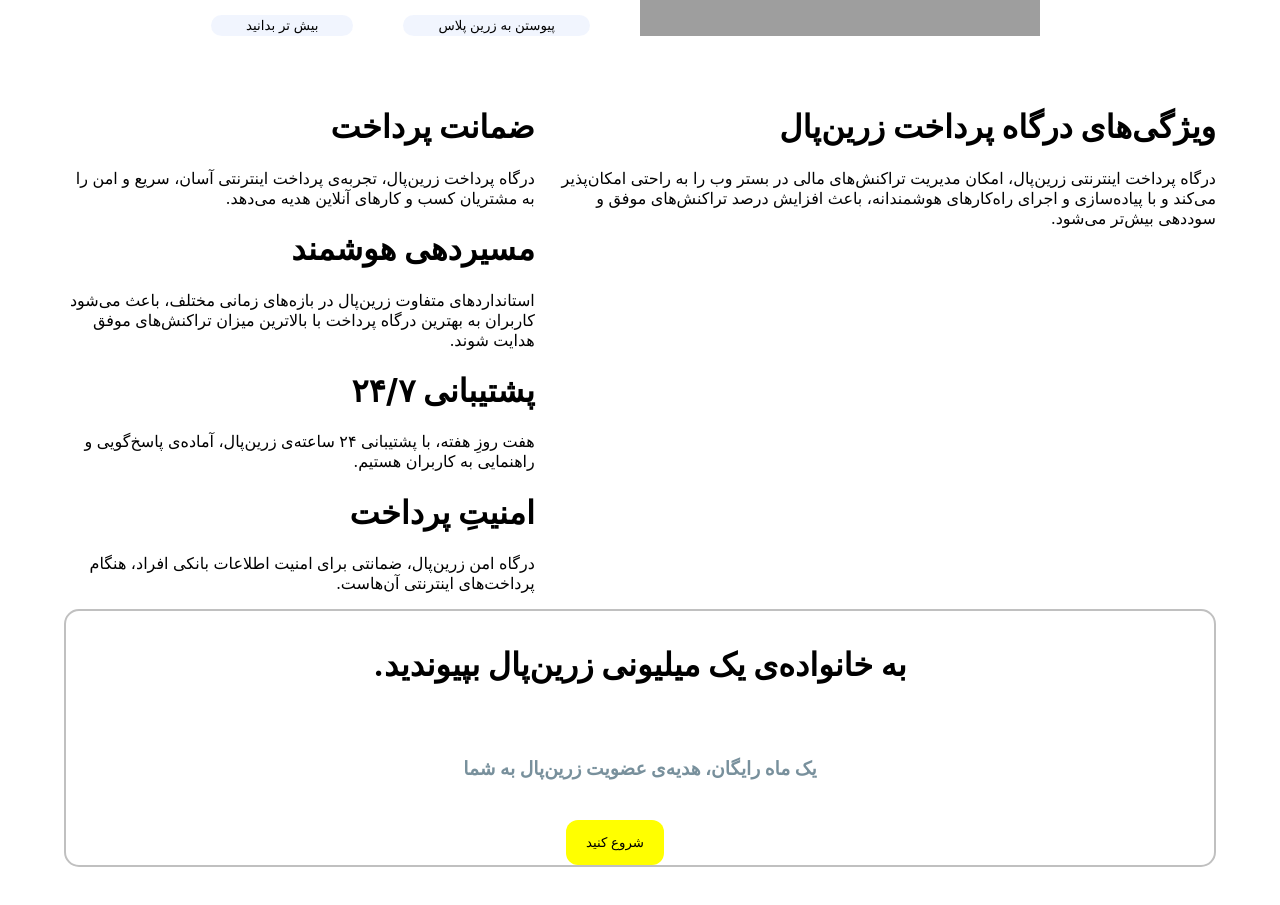
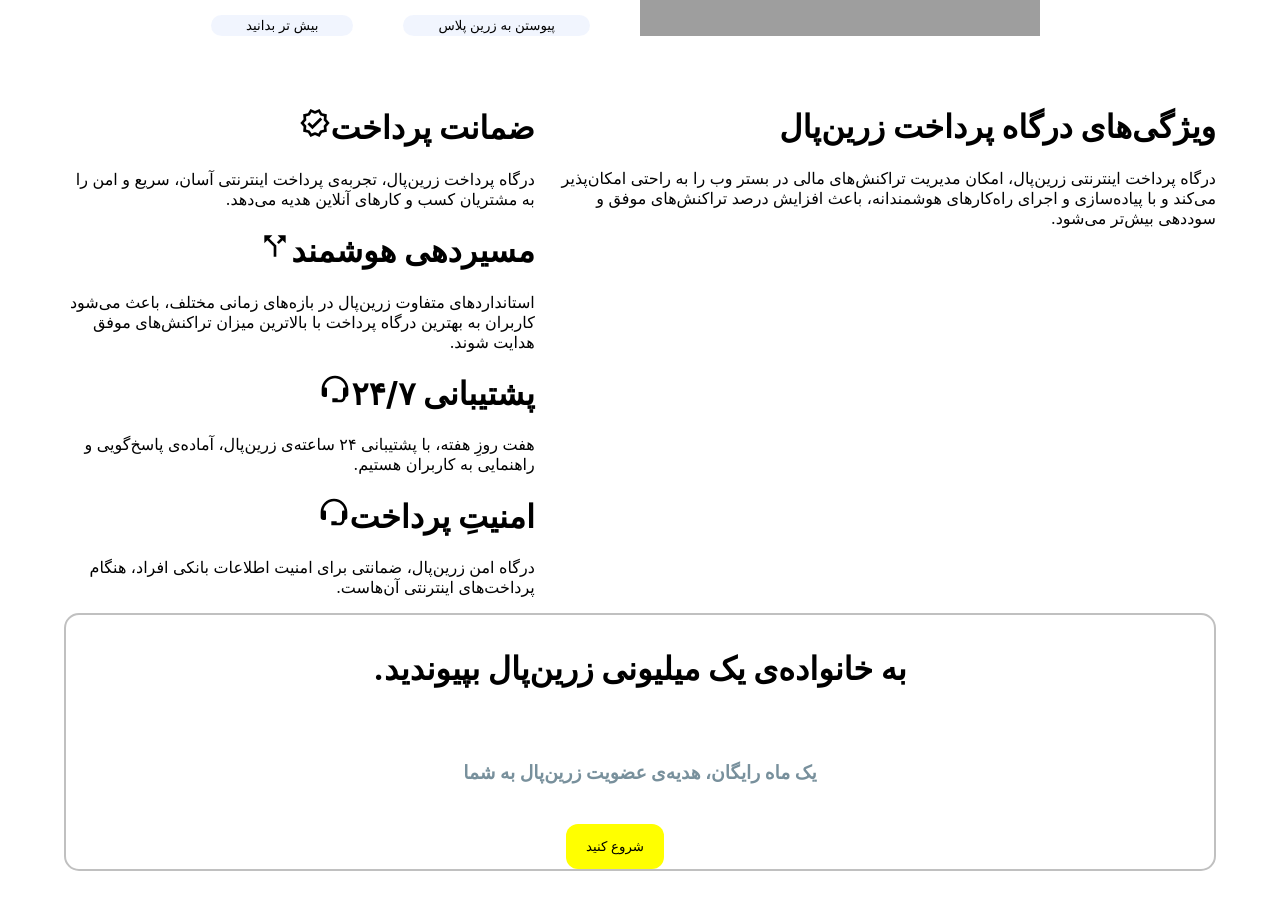
Before and after one commit to atefe-fazeli/zarinpal, a React (Create React App) app: page / in a window 1280 px wide. Shown: the part 3120-4025 px from the top of the page. Built offline with nearby package versions, Linux system fonts and the light colour scheme; grey boxes are pictures that could not be loaded.

Commit message:
some icon aded to section six  component

```diff
--- a/src/components/SectionSix.js
+++ b/src/components/SectionSix.js
@@ -1,5 +1,10 @@
 import React from 'react';
 import styles from './SectionSix.module.css'
+import { BiSupport } from 'react-icons/bi';
+import { MdOutlineVerified } from 'react-icons/md';
+import { MdOutlineCallSplit } from 'react-icons/md';
+
+
 const SectionSix = () => {
     return (
         <div className={styles.SecSixmaincontainer}>
@@ -9,19 +14,19 @@ const SectionSix = () => {
             </div>
             <div>
                 <div>
-                    <h1>ضمانت پرداخت</h1>
+                    <h1>ضمانت پرداخت<span><MdOutlineVerified /></span></h1>
                     <p>درگاه پرداخت زرین‌پال، تجربه‌ی پرداخت اینترنتی آسان، سریع و امن را به مشتریان کسب و کارهای آنلاین هدیه می‌دهد.</p>
                 </div>
                 <div>
-                    <h1>مسیردهی هوشمند</h1>
+                    <h1>مسیردهی هوشمند<span><MdOutlineCallSplit /></span></h1>
                     <p>استانداردهای متفاوت زرین‌پال در بازه‌های زمانی مختلف، باعث می‌شود کاربران به بهترین درگاه پرداخت با بالاترین میزان تراکنش‌های موفق هدایت شوند.</p>
                 </div>
                 <div>
-                    <h1>پشتیبانی ۲۴/۷</h1>
+                    <h1>پشتیبانی ۲۴/۷<span><BiSupport /></span></h1>
                     <p>هفت روزِ هفته، با پشتیبانی ۲۴ ساعته‌ی زرین‌پال، آماده‌ی پاسخ‌گویی و راهنمایی به کاربران هستیم.</p>
                 </div>
                 <div>
-                    <h1>امنیتِ پرداخت</h1>
+                    <h1>امنیتِ پرداخت<span><BiSupport /></span></h1>
                     <p>درگاه امن زرین‌پال، ضمانتی برای امنیت اطلاعات بانکی افراد، هنگام پرداخت‌‌های اینترنتی آن‌هاست.</p>
                 </div>
             </div>
```
